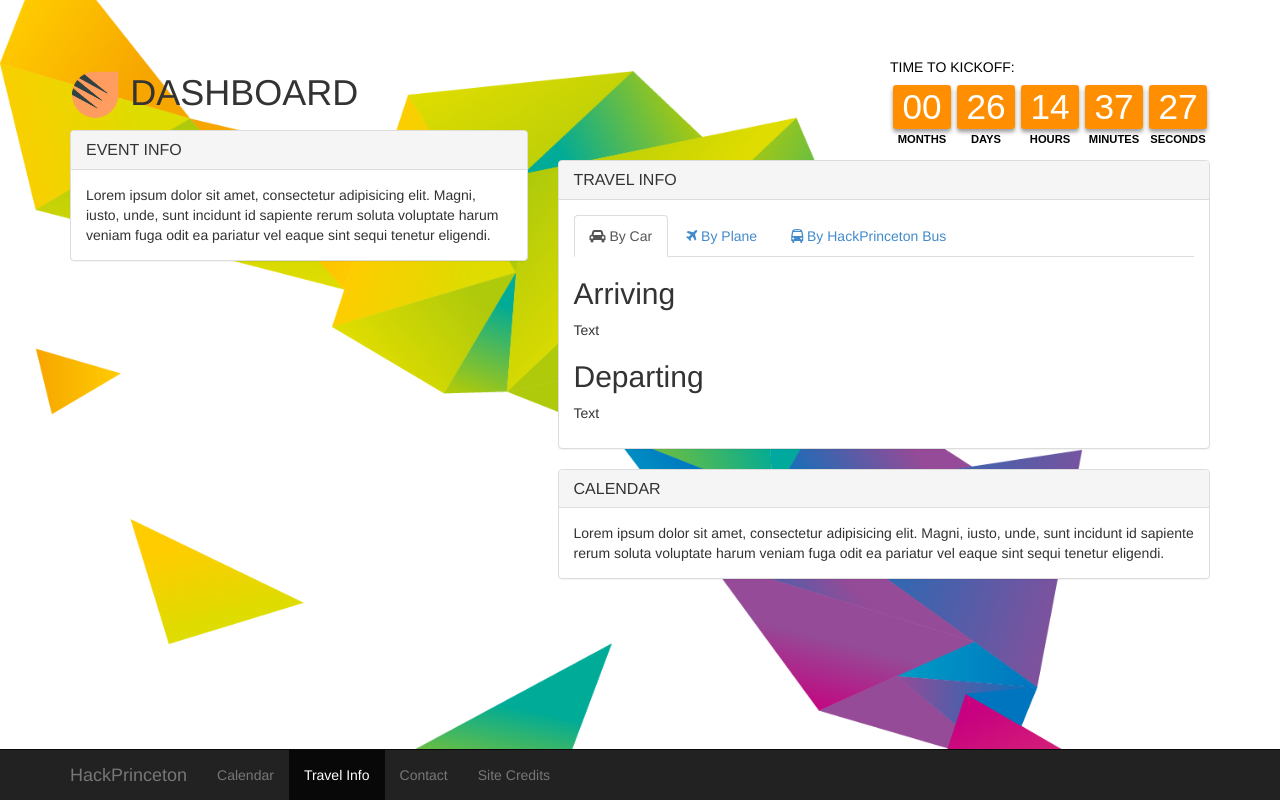
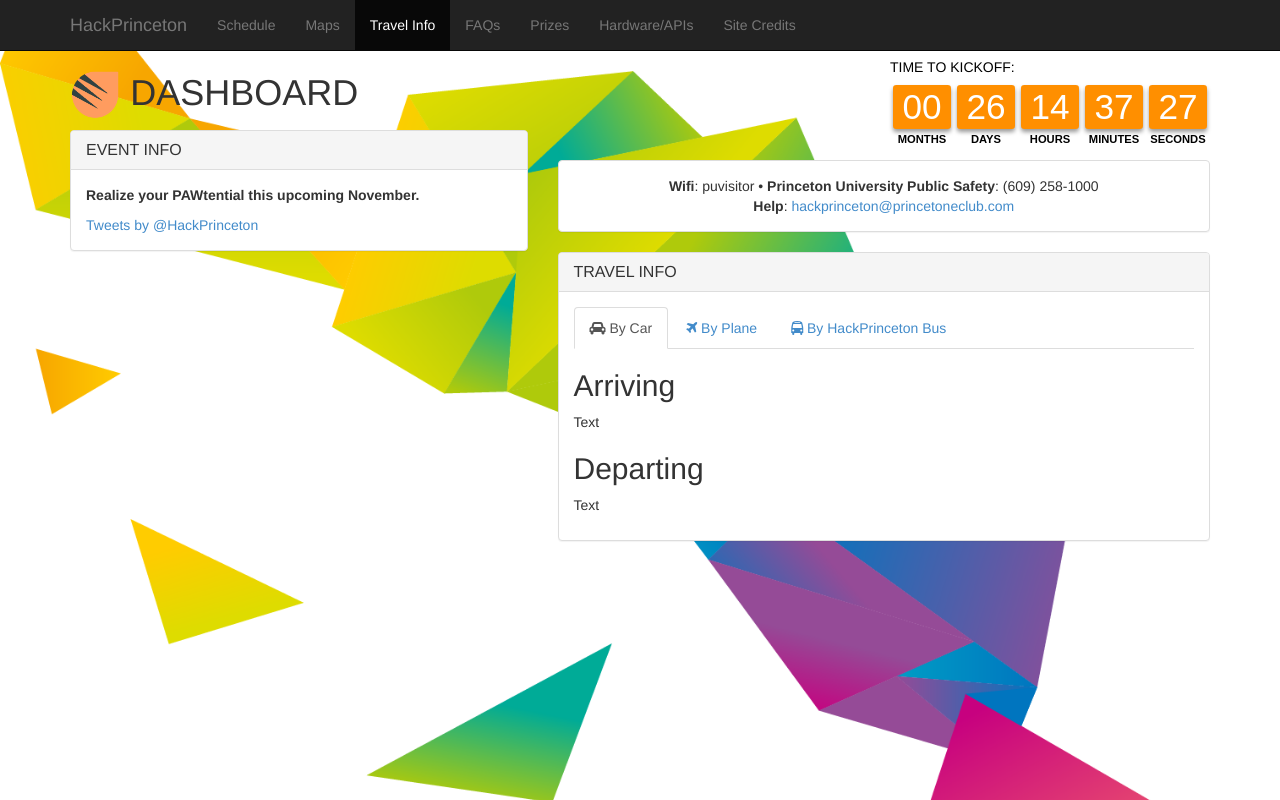
Before and after one commit to hackprinceton/dashboard, a plain HTML site: page index.html in a window 1280 px wide. Drawn offline with Linux system fonts and the light colour scheme.

Commit message:
Added more html pages.

```diff
--- a/index.html
+++ b/index.html
@@ -36,7 +36,7 @@
 <body>
 
     <!-- Navigation -->
-    <nav class="navbar navbar-inverse navbar-fixed-bottom" role="navigation">
+    <nav class="navbar navbar-inverse navbar-fixed-top" role="navigation">
         <div class="container">
             <!-- Brand and toggle get grouped for better mobile display -->
             <div class="navbar-header">
@@ -52,13 +52,22 @@
             <div class="collapse navbar-collapse" id="bs-example-navbar-collapse-1">
                 <ul class="nav navbar-nav" id="nav-tabs">
                     <li>
-                        <a href="#calendar" data-url="embed/calendar.html">Calendar</a>
+                        <a href="#schedule" data-url="embed/schedule.html">Schedule</a>
+                    </li>
+                    <li>
+                        <a href="#maps" data-url="embed/map.html">Maps</a>
                     </li>
                     <li class="active">
                         <a href="#transportation" data-url="embed/transportation.html">Travel Info</a>
                     </li>
                     <li>
-                        <a href="#">Contact</a>
+                        <a href="#faqs" data-url="embed/faqs.html">FAQs</a>
+                    </li>
+                    <li>
+                        <a href="#prizes" data-url="embed/prizes.html">Prizes</a>
+                    </li>
+                    <li>
+                        <a href="#hardware-api" data-url="embed/hardware-api.html">Hardware/APIs</a>
                     </li>
                     <li>
                         <a href="#credits" data-url="embed/site-credits.html">Site Credits</a>
@@ -81,7 +90,22 @@
                         <h3 class="panel-title">EVENT INFO</h3>
                     </div>
                     <div class="panel-body">
-                        Lorem ipsum dolor sit amet, consectetur adipisicing elit. Magni, iusto, unde, sunt incidunt id sapiente rerum soluta voluptate harum veniam fuga odit ea pariatur vel eaque sint sequi tenetur eligendi.
+                        <p><strong>Realize your PAWtential this upcoming November.</strong>
+                        </p>
+
+                        <a class="twitter-timeline" href="https://twitter.com/HackPrinceton" data-widget-id="523629538417197056">Tweets by @HackPrinceton</a>
+                        <script>
+                            ! function (d, s, id) {
+                                var js, fjs = d.getElementsByTagName(s)[0],
+                                    p = /^http:/.test(d.location) ? 'http' : 'https';
+                                if (!d.getElementById(id)) {
+                                    js = d.createElement(s);
+                                    js.id = id;
+                                    js.src = p + "://platform.twitter.com/widgets.js";
+                                    fjs.parentNode.insertBefore(js, fjs);
+                                }
+                            }(document, "script", "twitter-wjs");
+                        </script>
                     </div>
                 </div>
             </div>
@@ -125,19 +149,24 @@
                 <!-- margin -->
                 <div class="hidden-sm hidden-xs" style="margin-bottom: 110px"></div>
 
-                <div class="tab-content">
-                    <div class="tab-pane" id="calendar"></div>
-                    <div class="tab-pane active" id="transportation"></div>
-                    <div class="tab-pane" id="credits"></div>
+                <div class="panel panel-default">
+                    <div class="panel-body" style="text-align: center">
+                        <strong>Wifi</strong>: puvisitor &#8226; <strong>Princeton University Public Safety</strong>: (609) 258-1000
+
+                        <br>
+
+                        <strong>Help</strong>: <a href="mailto:hackprinceton@princetoneclub.com">hackprinceton@princetoneclub.com</a>
+                    </div>
                 </div>
 
-                <div class="panel panel-default">
-                    <div class="panel-heading">
-                        <h3 class="panel-title">CALENDAR</h3>
-                    </div>
-                    <div class="panel-body">
-                        Lorem ipsum dolor sit amet, consectetur adipisicing elit. Magni, iusto, unde, sunt incidunt id sapiente rerum soluta voluptate harum veniam fuga odit ea pariatur vel eaque sint sequi tenetur eligendi.
-                    </div>
+                <div class="tab-content">
+                    <div class="tab-pane" id="schedule"></div>
+                    <div class="tab-pane" id="maps"></div>
+                    <div class="tab-pane active" id="transportation"></div>
+                    <div class="tab-pane" id="faqs"></div>
+                    <div class="tab-pane" id="prizes"></div>
+                    <div class="tab-pane" id="hardware-api"></div>
+                    <div class="tab-pane" id="credits"></div>
                 </div>
             </div>
         </div>
```
Also changed, not shown: embed/schedule.html (added, +8 -0 lines), embed/faqs.html (added).
